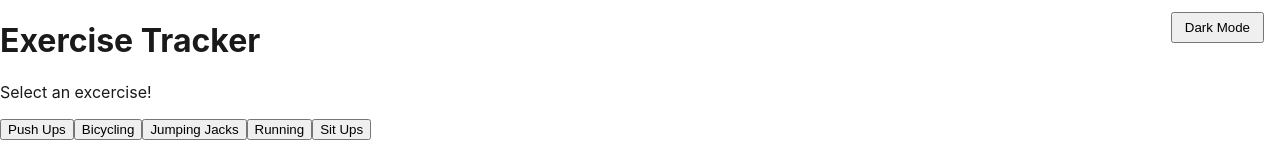
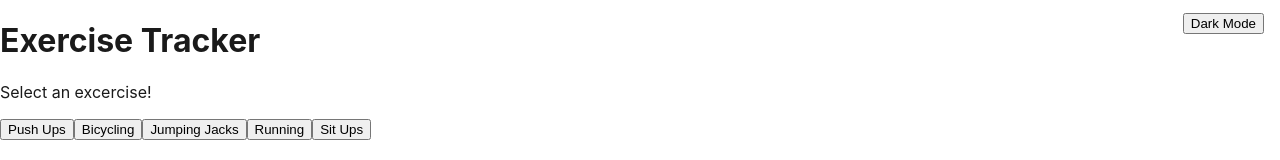
Before and after one commit to Sophiay70/exercise-app, a React (Create React App) app: page / in a window 1280 px wide. Shown: the top 160 px of the page. Built offline with nearby package versions, Linux system fonts and the light colour scheme.

Commit message:
Wrap toggle button in fixed-position div above all content
https://claude.ai/code/session_01GB7rWMrBnm84g4vfLp5G71

```diff
--- a/src/App.js
+++ b/src/App.js
@@ -40,19 +40,18 @@ function App() {
 
   return (
     <div>
-      <button
-        onClick={toggleTheme}
+      <div
         style={{
           position: "fixed",
           top: "12px",
           right: "16px",
           zIndex: 1000,
-          padding: "6px 12px",
-          cursor: "pointer",
         }}
       >
-        {theme === "light" ? "Dark Mode" : "Light Mode"}
-      </button>
+        <button onClick={toggleTheme}>
+          {theme === "light" ? "Dark Mode" : "Light Mode"}
+        </button>
+      </div>
       {content}
     </div>
   );
```
